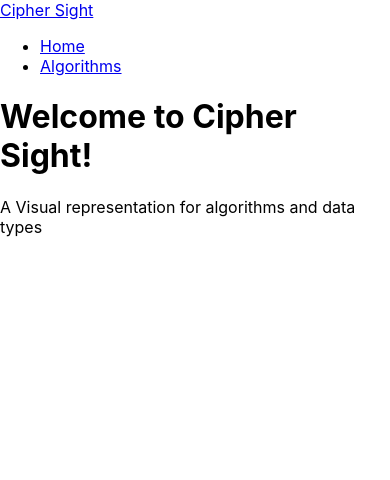
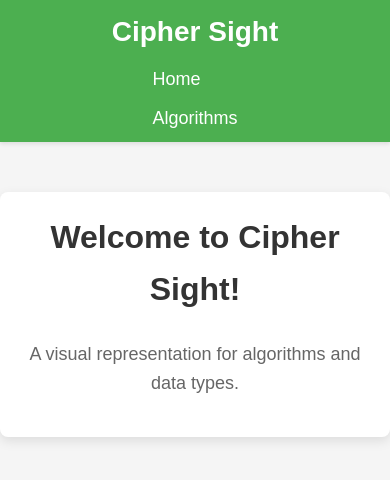
Before and after one commit to cameronotoole44/CipherSight, a React (Create React App) app in the folder cipher-sight/: page / in a window 390 px wide. Shown: the top 480 px of the page. Built offline with nearby package versions, Linux system fonts and the light colour scheme.

Commit message:
clean up and added styling

```diff
--- a/cipher-sight/src/App.css
+++ b/cipher-sight/src/App.css
@@ -1,38 +1,240 @@
-.App {
+/* General Styles */
+* {
+  margin: 0;
+  padding: 0;
+  box-sizing: border-box;
+}
+
+body {
+  font-family: Arial, sans-serif;
+  background-color: #f5f5f5;
+  color: #333;
+  line-height: 1.6;
+}
+
+h1,
+h2,
+h3 {
+  color: #333;
+  margin-bottom: 15px;
+}
+
+/* Navbar Styles */
+.navbar {
+  background-color: #4caf50;
+  padding: 15px 20px;
+  display: flex;
+  justify-content: space-between;
+  align-items: center;
+  box-shadow: 0 2px 4px rgba(0, 0, 0, 0.1);
+}
+
+.navbar-logo a {
+  color: #fff;
+  font-size: 28px;
+  text-decoration: none;
+  font-weight: bold;
+  transition: color 0.3s ease;
+}
+
+.navbar-logo a:hover {
+  color: #e6e6e6;
+}
+
+.navbar-links {
+  list-style: none;
+  display: flex;
+  gap: 20px;
+}
+
+.navbar-links li a {
+  color: #fff;
+  text-decoration: none;
+  font-size: 18px;
+  transition: color 0.3s ease;
+}
+
+.navbar-links li a:hover {
+  color: #e6e6e6;
+  text-decoration: underline;
+}
+
+/* Home Page Styles */
+.home-container {
+  max-width: 1200px;
+  margin: 50px auto;
+  padding: 30px;
+  background-color: #fff;
+  box-shadow: 0 4px 12px rgba(0, 0, 0, 0.1);
+  text-align: center;
+  border-radius: 8px;
+}
+
+.home-container h1 {
+  margin-bottom: 25px;
+  font-size: 40px;
+  color: #333;
+}
+
+.home-container p {
+  font-size: 20px;
+  color: #666;
+  max-width: 800px;
+  margin: 0 auto 20px;
+}
+
+/* Controls */
+.controls {
+  margin-top: 30px;
   text-align: center;
 }
 
-.App-logo {
-  height: 40vmin;
-  pointer-events: none;
+.control-select {
+  padding: 10px;
+  font-size: 16px;
+  margin-right: 15px;
+  border: 1px solid #ccc;
+  border-radius: 4px;
+  background-color: #fff;
 }
 
-@media (prefers-reduced-motion: no-preference) {
-  .App-logo {
-    animation: App-logo-spin infinite 20s linear;
+.control-btn {
+  padding: 12px 20px;
+  margin: 0 8px;
+  background-color: #4caf50;
+  color: #fff;
+  border: none;
+  border-radius: 5px;
+  cursor: pointer;
+  font-size: 16px;
+  transition: background-color 0.3s ease, transform 0.1s ease;
+}
+
+.control-btn:hover {
+  background-color: #45a049;
+  transform: translateY(-2px);
+}
+
+.control-btn:active {
+  transform: translateY(1px);
+}
+
+/* Algorithm Visualizer */
+.visualization-container {
+  margin-top: 30px;
+  padding: 20px;
+  background-color: #fff;
+  border-radius: 8px;
+  box-shadow: 0 2px 8px rgba(0, 0, 0, 0.1);
+}
+
+svg {
+  display: block;
+  margin: 0 auto;
+  background-color: #f9f9f9;
+  border: 1px solid #e0e0e0;
+  border-radius: 4px;
+}
+
+/* Algorithm Visualizer Styles */
+.visualization {
+  display: flex;
+  justify-content: center;
+  align-items: flex-end;
+  height: 400px;
+  margin-top: 20px;
+  padding: 10px;
+  background-color: #f9f9f9;
+  border-radius: 8px;
+}
+
+.array-bar {
+  width: 2%;
+  margin: 0 2px;
+  background-color: #2196f3;
+  transition: height 0.3s ease, background-color 0.3s ease;
+  border-radius: 2px 2px 0 0;
+}
+
+.array-bar:hover {
+  background-color: #1976d2;
+}
+
+/* Error Page */
+.error-container {
+  text-align: center;
+  padding: 80px 20px;
+  max-width: 600px;
+  margin: 0 auto;
+}
+
+.error-container h1 {
+  color: #ff4d4d;
+  font-size: 56px;
+  margin-bottom: 20px;
+}
+
+.error-container p {
+  font-size: 20px;
+  color: #666;
+  margin-bottom: 30px;
+}
+
+.error-btn {
+  display: inline-block;
+  padding: 12px 24px;
+  background-color: #4caf50;
+  color: #fff;
+  text-decoration: none;
+  border-radius: 5px;
+  font-size: 18px;
+  transition: background-color 0.3s ease;
+}
+
+.error-btn:hover {
+  background-color: #45a049;
+}
+
+/* Responsive Design */
+@media (max-width: 768px) {
+  .navbar {
+    flex-direction: column;
+    padding: 10px;
+  }
+
+  .navbar-logo {
+    margin-bottom: 10px;
+  }
+
+  .navbar-links {
+    flex-direction: column;
+    gap: 10px;
+  }
+
+  .home-container {
+    padding: 20px;
+  }
+
+  .home-container h1 {
+    font-size: 32px;
+  }
+
+  .home-container p {
+    font-size: 18px;
+  }
+
+  .control-select,
+  .control-btn {
+    width: 100%;
+    margin: 10px 0;
+  }
+
+  .visualization {
+    height: 300px;
+  }
+
+  .array-bar {
+    width: 4%;
+    margin: 0 1px;
   }
 }
-
-.App-header {
-  background-color: #282c34;
-  min-height: 100vh;
-  display: flex;
-  flex-direction: column;
-  align-items: center;
-  justify-content: center;
-  font-size: calc(10px + 2vmin);
-  color: white;
-}
-
-.App-link {
-  color: #61dafb;
-}
-
-@keyframes App-logo-spin {
-  from {
-    transform: rotate(0deg);
-  }
-  to {
-    transform: rotate(360deg);
-  }
-}
--- a/cipher-sight/src/components/Controls.js
+++ b/cipher-sight/src/components/Controls.js
@@ -1,8 +1,22 @@
-import React from 'react';
+import React, { useState } from 'react';
 
-const Controls = ({ onStart, onPause, onReset }) => {
+const Controls = ({ onStart, onPause, onReset, onAlgorithmChange }) => {
+    const [selectedAlgorithm, setSelectedAlgorithm] = useState('bubbleSort');
+
+    const handleAlgorithmChange = (e) => {
+        setSelectedAlgorithm(e.target.value);
+        onAlgorithmChange(e.target.value);
+    };
+
     return (
         <div className='controls'>
+            <select onChange={handleAlgorithmChange} value={selectedAlgorithm} className='control-select'>
+                <option value="bubbleSort">Bubble Sort</option>
+                <option value="quickSort">Quick Sort</option>
+                <option value="mergeSort">Merge Sort</option>
+                <option value="selectionSort">Selection Sort</option>
+
+            </select>
             <button onClick={onStart} className='control-btn'>Start</button>
             <button onClick={onPause} className='control-btn'>Pause</button>
             <button onClick={onReset} className='control-btn'>Reset</button>
--- a/cipher-sight/src/pages/Home.js
+++ b/cipher-sight/src/pages/Home.js
@@ -2,9 +2,9 @@ import React from 'react';
 
 function Home() {
     return (
-        <div>
+        <div className="home-container">
             <h1>Welcome to Cipher Sight!</h1>
-            <p>A Visual representation for algorithms and data types</p>
+            <p>A visual representation for algorithms and data types.</p>
         </div>
     );
 }
```
